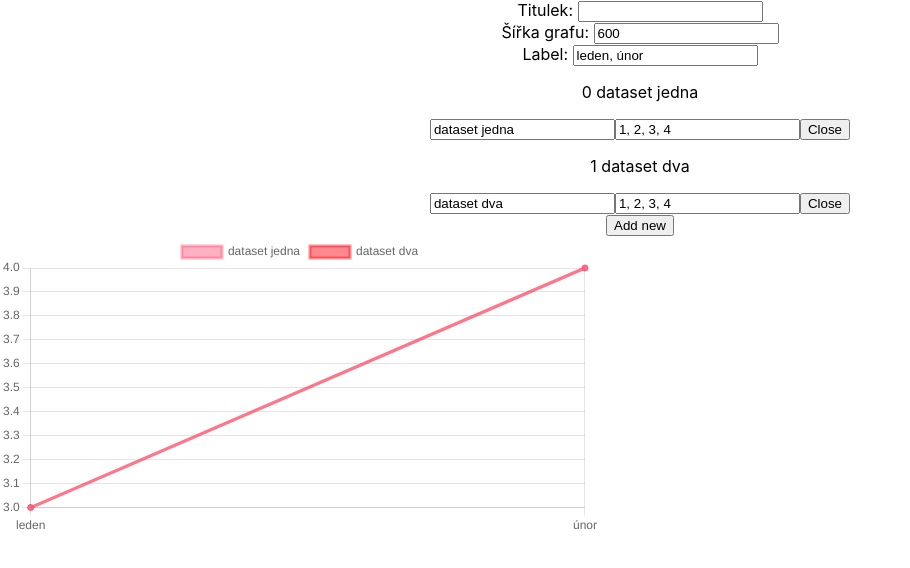
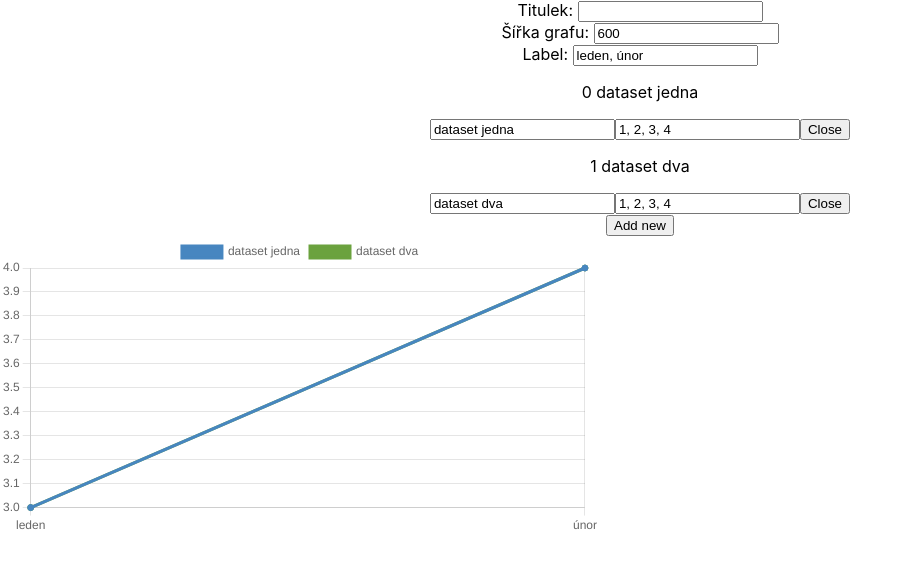
Before and after one commit to daxovi/fnol-graph, a React (Create React App) app in the folder client/: page / in a window 1280 px wide. Shown: the top 568 px of the page, without its empty margins (0-910 px from the left). Built offline with nearby package versions, Linux system fonts and the light colour scheme.

Commit message:
graph colors

```diff
--- a/client/src/graphs/LineGraph.js
+++ b/client/src/graphs/LineGraph.js
@@ -66,7 +66,7 @@ const LineGraph = (props) => {
     return orderedData;
   }
 
-  const colors = ['rgba(255, 99, 132, 0.5)', 'rgba(255, 20, 32, 0.5)'];
+  const colors = ["#4786c0", "#6ba23e", "#e3a619", "#b31217", "#76a4bd", "#8c9399"];
 
   const data = {
     labels,
```
